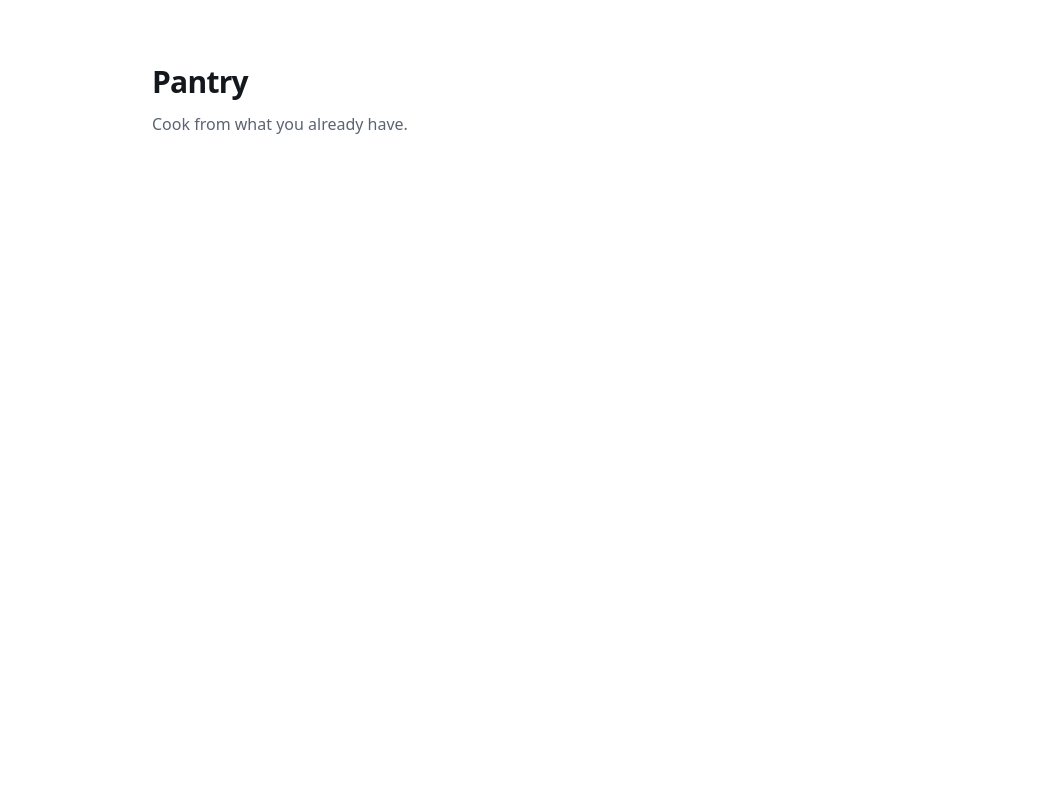
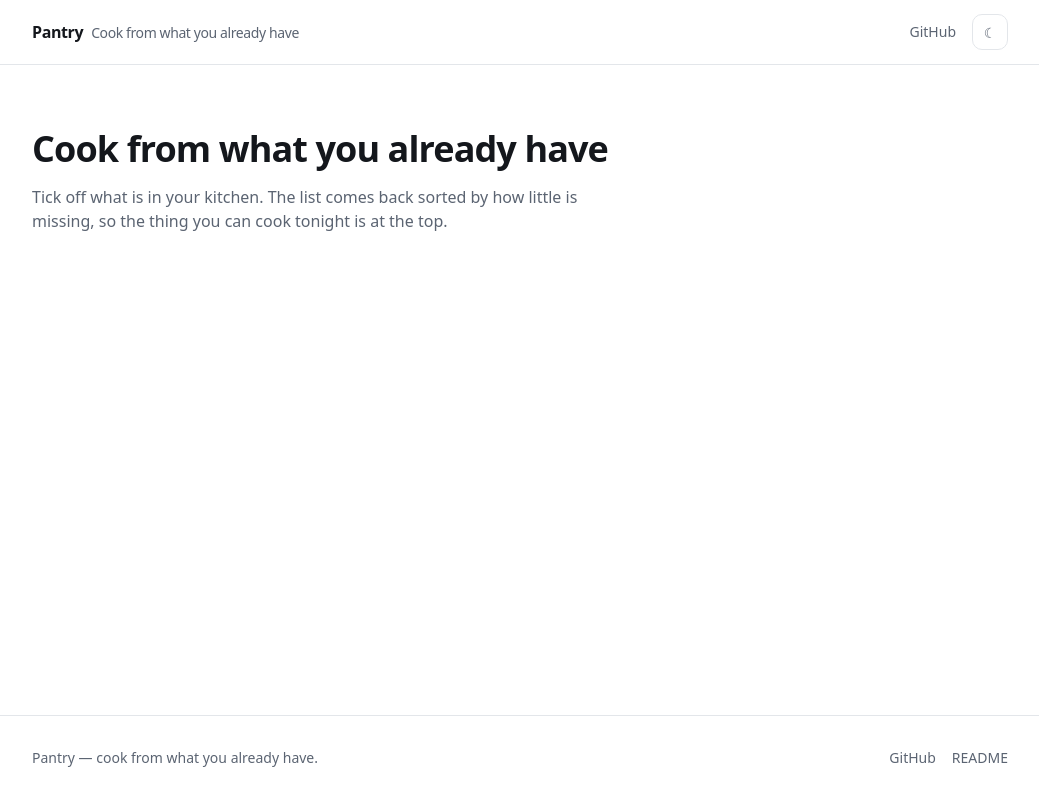
Before and after one commit to MrNedNick/pantry, a Next.js app: page / in a window 1280 px wide. Shown: the whole page, without its empty margins (120-1159 px from the left). Built offline with nearby package versions, Linux system fonts and the light colour scheme.

Commit message:
feat: page shell with header, footer and theme

```diff
--- a/src/app/layout.tsx
+++ b/src/app/layout.tsx
@@ -1,11 +1,29 @@
 import type { Metadata } from 'next'
+import { Header } from '@/components/site/header'
+import { Footer } from '@/components/site/footer'
+import { site } from '@/content/site'
 import './globals.css'
 
 export const metadata: Metadata = {
-  title: 'Pantry — cook from what you already have',
+  title: {
+    default: `${site.name} — ${site.tagline.toLowerCase()}`,
+    template: `%s — ${site.name}`,
+  },
   description:
     'Tick off what is in your kitchen and see which recipes you can cook right now, sorted by how little is missing.',
 }
+
+/**
+ * Applies the stored theme before first paint so the page never flashes the
+ * wrong palette. Small enough to stay inline.
+ */
+const THEME_SCRIPT = `
+try {
+  var t = localStorage.getItem('pantry:theme');
+  if (!t) t = matchMedia('(prefers-color-scheme: dark)').matches ? 'dark' : 'light';
+  document.documentElement.classList.add(t);
+} catch (e) {}
+`
 
 export default function RootLayout({
   children,
@@ -13,9 +31,20 @@ export default function RootLayout({
   children: React.ReactNode
 }) {
   return (
-    <html lang="en">
-      <body className="min-h-dvh bg-surface text-text antialiased">
-        {children}
+    <html lang="en" suppressHydrationWarning>
+      <head>
+        <script dangerouslySetInnerHTML={{ __html: THEME_SCRIPT }} />
+      </head>
+      <body className="flex min-h-dvh flex-col bg-surface text-text antialiased">
+        <a
+          href="#main"
+          className="sr-only focus:not-sr-only focus:absolute focus:top-3 focus:left-3 focus:z-50 focus:rounded-md focus:border focus:border-border focus:bg-surface focus:px-4 focus:py-2 focus:text-sm"
+        >
+          Skip to content
+        </a>
+        <Header />
+        <div className="flex-1">{children}</div>
+        <Footer />
       </body>
     </html>
   )
--- a/src/app/page.tsx
+++ b/src/app/page.tsx
@@ -1,10 +1,17 @@
+import { Container } from '@/components/site/container'
+
 export default function HomePage() {
   return (
-    <main className="mx-auto max-w-3xl px-4 py-16">
-      <h1 className="text-3xl font-semibold tracking-tight">Pantry</h1>
-      <p className="mt-3 text-text-muted">
-        Cook from what you already have.
-      </p>
+    <main id="main">
+      <Container className="py-12 sm:py-16">
+        <h1 className="text-3xl font-semibold tracking-tight text-balance sm:text-4xl">
+          Cook from what you already have
+        </h1>
+        <p className="mt-4 max-w-prose text-text-muted">
+          Tick off what is in your kitchen. The list comes back sorted by how
+          little is missing, so the thing you can cook tonight is at the top.
+        </p>
+      </Container>
     </main>
   )
 }
--- /dev/null
+++ b/src/components/site/container.tsx
@@ -0,0 +1,17 @@
+import type { ReactNode } from 'react'
+import { cn } from '@/lib/cn'
+
+/** Keeps every section on the same measure instead of stretching to 1440px. */
+export function Container({
+  children,
+  className,
+}: {
+  children: ReactNode
+  className?: string
+}) {
+  return (
+    <div className={cn('mx-auto w-full max-w-5xl px-4 sm:px-6', className)}>
+      {children}
+    </div>
+  )
+}
--- /dev/null
+++ b/src/components/site/footer.tsx
@@ -0,0 +1,27 @@
+import { site } from '@/content/site'
+import { Container } from '@/components/site/container'
+
+export function Footer() {
+  return (
+    <footer className="mt-16 border-t border-border py-8 text-sm text-text-muted">
+      <Container className="flex flex-col gap-3 sm:flex-row sm:items-center sm:justify-between">
+        <p>
+          {site.name} — {site.tagline.toLowerCase()}.
+        </p>
+        <nav aria-label="Project links" className="flex flex-wrap gap-4">
+          <a className="rounded-sm hover:text-text" href={site.repo}>
+            GitHub
+          </a>
+          <a className="rounded-sm hover:text-text" href={site.readme}>
+            README
+          </a>
+          {site.demo ? (
+            <a className="rounded-sm hover:text-text" href={site.demo}>
+              Live demo
+            </a>
+          ) : null}
+        </nav>
+      </Container>
+    </footer>
+  )
+}
--- /dev/null
+++ b/src/components/site/header.tsx
@@ -0,0 +1,36 @@
+import Link from 'next/link'
+import { site } from '@/content/site'
+import { Container } from '@/components/site/container'
+import { ThemeToggle } from '@/components/site/theme-toggle'
+
+/**
+ * Server component — the only thing here that needs the browser is the theme
+ * button, and that ships as its own small client island.
+ */
+export function Header() {
+  return (
+    <header className="sticky top-0 z-40 border-b border-border bg-surface/85 backdrop-blur">
+      <Container className="flex h-16 items-center justify-between gap-4">
+        <Link
+          href="/"
+          className="flex items-baseline gap-2 rounded-sm text-base font-semibold tracking-tight text-text"
+        >
+          {site.name}
+          <span className="hidden text-sm font-normal text-text-muted sm:inline">
+            {site.tagline}
+          </span>
+        </Link>
+
+        <div className="flex items-center gap-2">
+          <a
+            href={site.repo}
+            className="rounded-md px-2 py-1 text-sm text-text-muted transition-colors hover:bg-surface-raised hover:text-text"
+          >
+            GitHub
+          </a>
+          <ThemeToggle />
+        </div>
+      </Container>
+    </header>
+  )
+}
--- /dev/null
+++ b/src/components/site/theme-toggle.tsx
@@ -0,0 +1,45 @@
+'use client'
+
+const STORAGE_KEY = 'pantry:theme'
+
+/**
+ * The inline script in the layout puts `light` or `dark` on <html> before first
+ * paint, so which icon to show is already decided by CSS. That leaves this with
+ * no state of its own: no effect, no hydration mismatch, and the accessible
+ * name stays correct because both labels are in the markup and the wrong one is
+ * hidden along with its icon.
+ */
+export function ThemeToggle() {
+  function toggle() {
+    const root = document.documentElement
+    const next = root.classList.contains('dark') ? 'light' : 'dark'
+    root.classList.toggle('dark', next === 'dark')
+    root.classList.toggle('light', next === 'light')
+    try {
+      window.localStorage.setItem(STORAGE_KEY, next)
+    } catch {
+      /* storage blocked — the theme still applies, it just won't be remembered */
+    }
+  }
+
+  return (
+    <button
+      type="button"
+      onClick={toggle}
+      className="flex size-9 items-center justify-center rounded-md border border-border text-text-muted transition-colors hover:bg-surface-raised hover:text-text"
+    >
+      <span className="dark:hidden">
+        <span aria-hidden="true" className="text-sm leading-none">
+          ☾
+        </span>
+        <span className="sr-only">Switch to dark theme</span>
+      </span>
+      <span className="hidden dark:inline">
+        <span aria-hidden="true" className="text-sm leading-none">
+          ☀
+        </span>
+        <span className="sr-only">Switch to light theme</span>
+      </span>
+    </button>
+  )
+}
--- /dev/null
+++ b/src/content/site.ts
@@ -0,0 +1,9 @@
+/** Single place for the handful of strings that appear in the chrome. */
+export const site = {
+  name: 'Pantry',
+  tagline: 'Cook from what you already have',
+  repo: 'https://github.com/MrNedNick/pantry',
+  readme: 'https://github.com/MrNedNick/pantry#readme',
+  /** Filled in once the demo is deployed; the footer hides the link until then. */
+  demo: '',
+} as const
```
Also changed, not shown: 1 other file (tests, documents, lock files or other folders).
